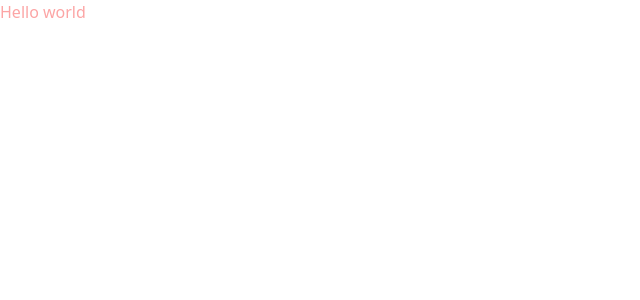
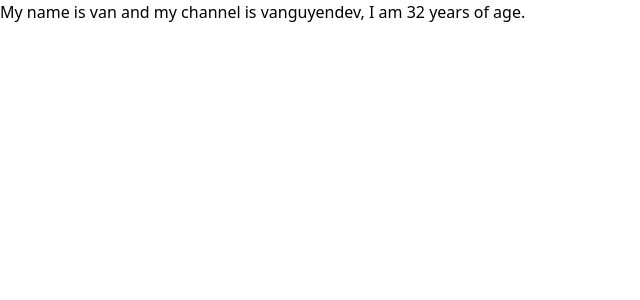
Before and after one commit to vanguyen333/reactUltimate, a React (Vite) app in the folder chapter2/: page / in a window 1280 px wide. Shown: the top 300 px of the page, without its empty margins (0-640 px from the left). Built offline with nearby package versions, Linux system fonts and the light colour scheme.

Commit message:
done Chapter2 #17state

```diff
--- a/chapter2/src/App.jsx
+++ b/chapter2/src/App.jsx
@@ -2,35 +2,44 @@ import { useState } from "react";
 import reactLogo from "./assets/react.svg";
 import viteLogo from "/vite.svg";
 import "./App.css";
+import FirstComp from "./components/FirstCompo";
 
-function App() {
-  // const [count, setCount] = useState(0)
+const App = () => {
+  // const [count, setCount] = useState(0);
 
   return (
     <>
-      <div className="text-red-300">Hello world</div>
-      {/* <div>
-        <a href="https://vitejs.dev" target="_blank">
-          <img src={viteLogo} className="logo" alt="Vite logo" />
-        </a>
-        <a href="https://react.dev" target="_blank">
-          <img src={reactLogo} className="logo react" alt="React logo" />
-        </a>
-      </div>
-      <h1>Vite + React</h1>
-      <div className="card">
-        <button onClick={() => setCount((count) => count + 1)}>
-          count is {count}
-        </button>
-        <p>
-          Edit <code>src/App.jsx</code> and save to test HMR
-        </p>
-      </div>
-      <p className="read-the-docs">
-        Click on the Vite and React logos to learn more
-      </p> */}
+      <FirstComp />
     </>
   );
-}
+};
+// function App() {
+//   // const [count, setCount] = useState(0)
+
+//   return (
+//     <>
+//       <div>
+//         <a href="https://vitejs.dev" target="_blank">
+//           <img src={viteLogo} className="logo" alt="Vite logo" />
+//         </a>
+//         <a href="https://react.dev" target="_blank">
+//           <img src={reactLogo} className="logo react" alt="React logo" />
+//         </a>
+//       </div>
+//       <h1>Vite + React</h1>
+//       <div className="card">
+//         <button onClick={() => setCount((count) => count + 1)}>
+//           count is {count}
+//         </button>
+//         <p>
+//           Edit <code>src/App.jsx</code> and save to test HMR
+//         </p>
+//       </div>
+//       <p className="read-the-docs">
+//         Click on the Vite and React logos to learn more
+//       </p>
+//     </>
+//   );
+// }
 
 export default App;
--- a/chapter2/src/components/FirstCompo.jsx
+++ b/chapter2/src/components/FirstCompo.jsx
@@ -1,7 +1,16 @@
 const FirstComp = () => {
+  let state = {
+    name: "van",
+    address: "vanguyendev",
+    age: 32,
+  };
   return (
     <div>
-      <h1>Demo Component</h1>
+      <h1>
+        My name is {state.name} and my channel is {state.address}, I am{" "}
+        {state.age} years of age.
+      </h1>
+      {/* hi there */}
     </div>
   );
 };
```
